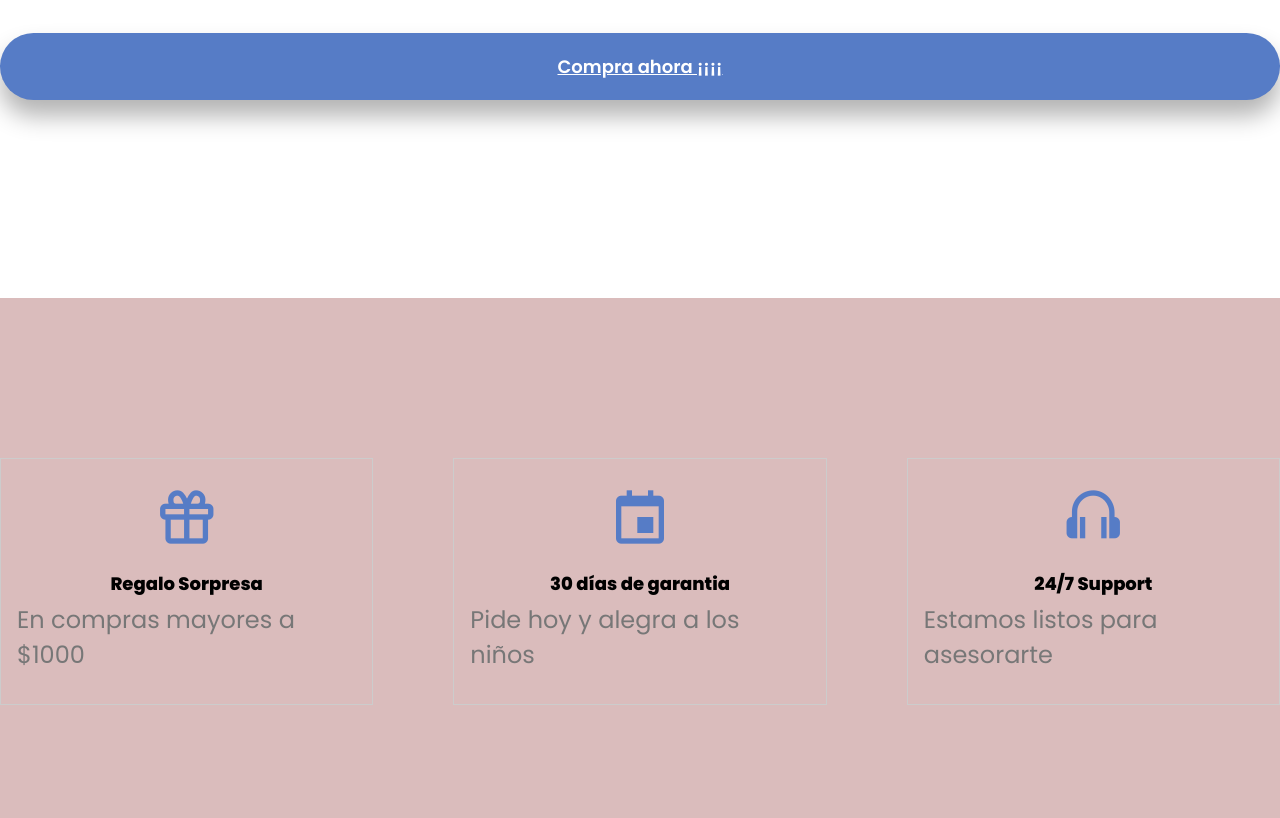
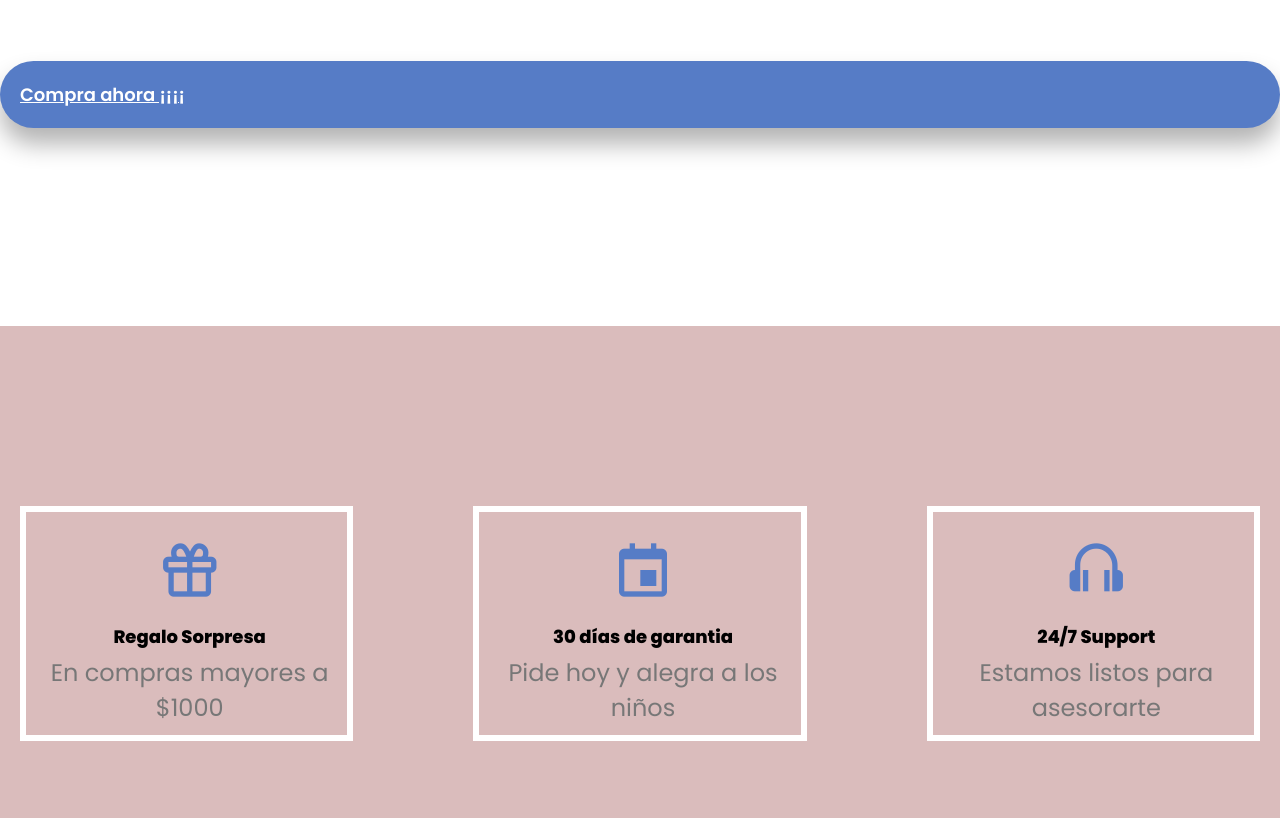
Before and after one commit to Yemyja/SHOPIFY1, a plain HTML site: page INDEX.HTML in a window 1280 px wide. Shown: the part 698-1516 px from the top of the page. Drawn offline with nearby package versions, Linux system fonts and the light colour scheme.

Commit message:
new-commit

```diff
--- a/INDEX.HTML
+++ b/INDEX.HTML
@@ -33,7 +33,7 @@
               <a href="sign-up.html"> Sign up
              </div>
              <div class="sign">
-              <a href="login.html"> Log in
+              <a href="login.html"> Log in</a>
              </div>
           </nav>
           <!-- Intro -->
--- a/productos.css
+++ b/productos.css
@@ -126,6 +126,7 @@ img {
   .ac img {
 
     transition: all 500ms ease-in-out;
+
   }
 
   .ac:hover img {
--- a/style.css
+++ b/style.css
@@ -178,7 +178,7 @@ img {
   box-shadow: 0 16px 24px rgba(0, 0, 0, 0.3);
   margin-top: 75px;
   width: auto;
-  justify-content: center;
+
 
 
 }
@@ -189,6 +189,7 @@ img {
 /* Section */
 .section {
   padding: 160px 0 0 0;
+  align-items: center;
 }
 
 /* Benefits */
@@ -199,11 +200,13 @@ img {
 }
 
 .benefit {
-  border: 1px solid #ccc;
-  padding: 16px 16px 32px 16px;
+  border: 6px solid white;
+  padding: 16px 10px 10px 16px;
   display: flex;
   align-items: center;
   flex-direction: column;
+  margin: 20px;
+  text-align: center;
 }
 
 .benefit .icon {
@@ -241,7 +244,7 @@ img {
   display: grid;
   grid-template-columns: repeat(auto-fit, minmax(320px, 1fr));
   gap: 80px;
-  margin-bottom: 80px;
+  margin-bottom: 40px;
 }
 
 .ac {
```
Also changed, not shown: productos.html (+1 -0 lines).
